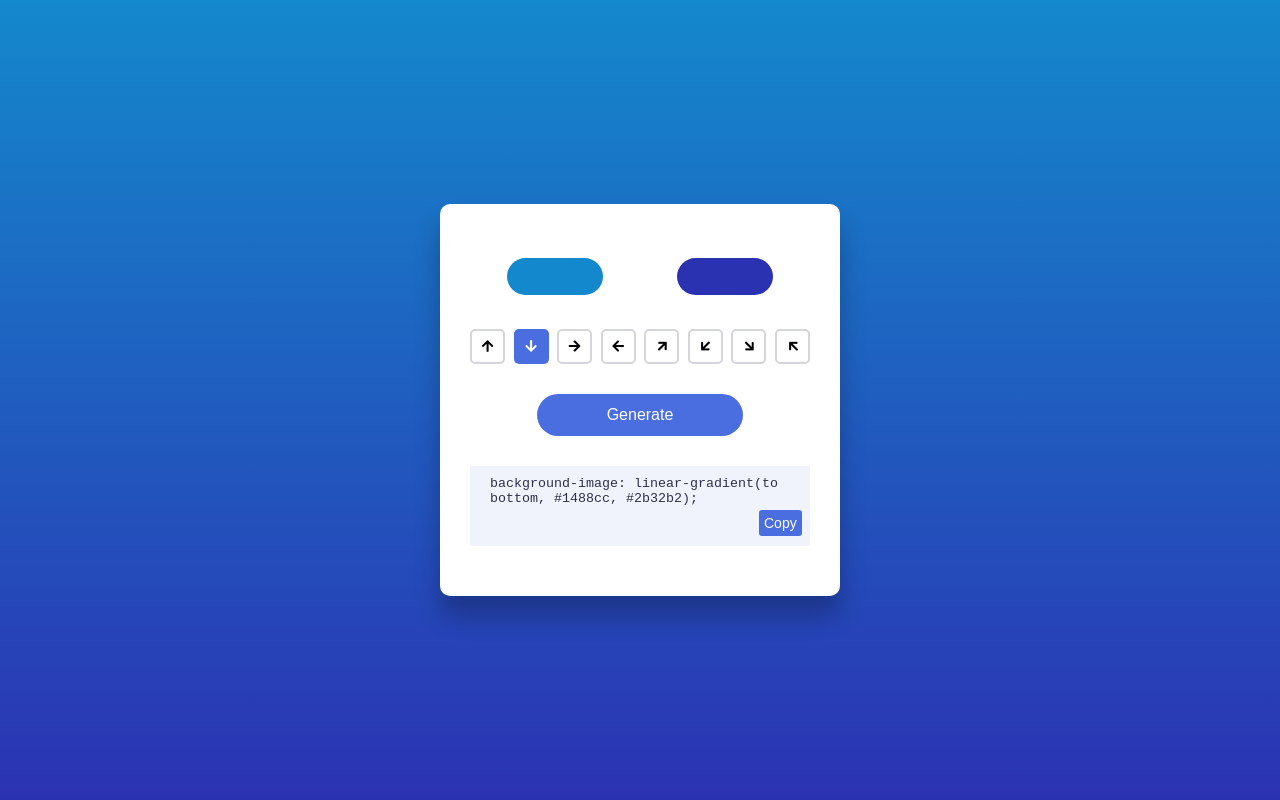
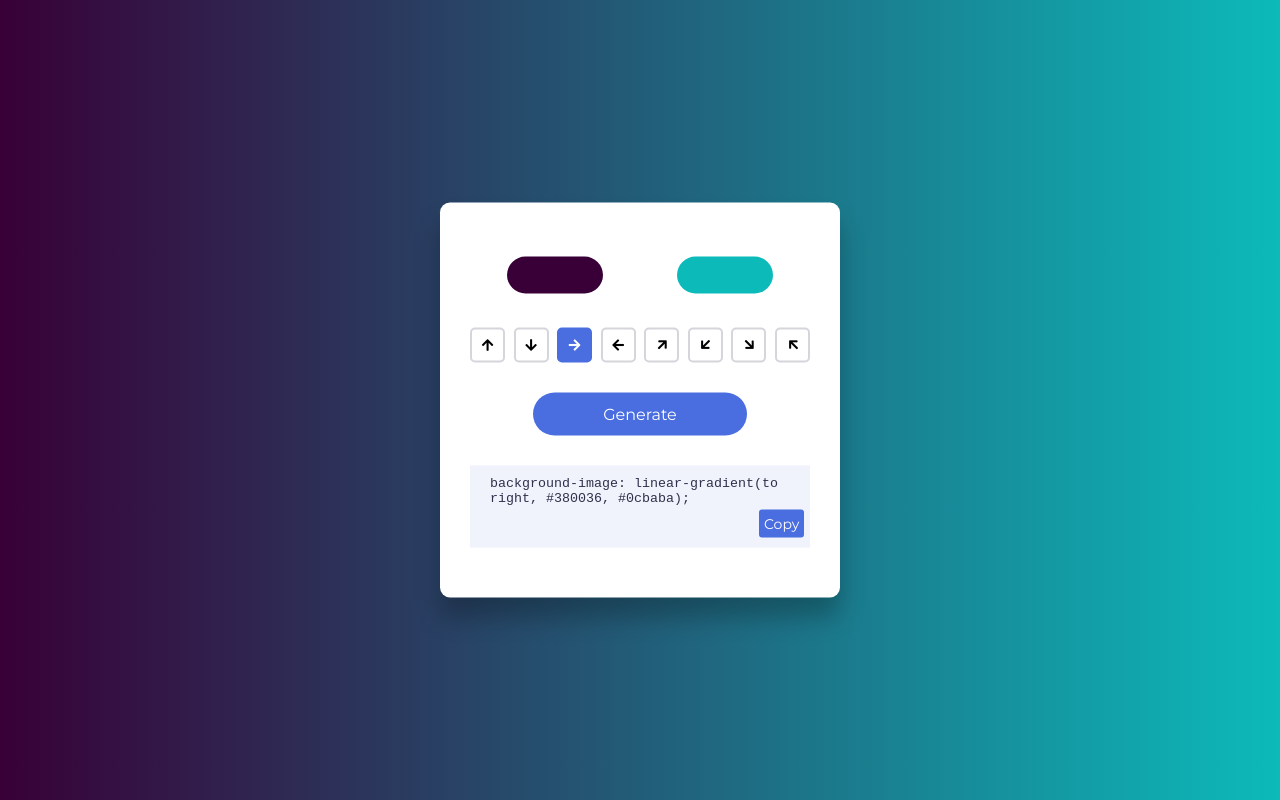
Before and after one commit to thisiskushal31/100-Javascript-Projects, a browser extension: page 008-Gradient_Generator/index.html in a window 1280 px wide. Drawn offline with Linux system fonts and the light colour scheme.

Commit message:
Final Code Changes

```diff
--- a/008-Gradient_Generator/app/css/style.css
+++ b/008-Gradient_Generator/app/css/style.css
@@ -1,40 +1,50 @@
 *,
 *:before,
-*:after{
+*:after {
     padding: 0;
     margin: 0;
     box-sizing: border-box;
     border: none;
     outline: none;
 }
-body{
+
+html,
+body {
+    box-sizing: border-box;
+    font-family: 'Montserrat', sans-serif;
+    font-size: 16px;
+}
+
+body {
     height: 100vh;
 }
-.container{
+
+/* --------------------
+Container for Generator
+--------------------*/
+.container {
     background-color: #ffffff;
-    /* border: 1px solid black; */
     width: 400px;
     padding: 50px 30px;
     position: absolute;
-    transform: translate(-50%,-50%);
+    transform: translate(-50%, -50%);
     top: 50%;
     left: 50%;
     border-radius: 10px;
-    box-shadow: 0 20px 25px rgba(0,0,0,0.25);
+    box-shadow: 0 20px 25px rgba(0, 0, 0, 0.25);
 
 }
 
-.container *:not(i){
-    /* font-family: ; */
-}
-
-.colors{
+/* --------------------
+Color Input Box
+--------------------*/
+.colorSelection {
     width: 100%;
     display: flex;
     justify-content: space-around;
 }
 
-input[type="color"]{
+input[type="color"] {
     -webkit-appearance: none;
     background-color: transparent;
     width: 100px;
@@ -42,18 +52,22 @@ input[type="color"]{
     cursor: pointer;
 }
 
-input[type="color"]::-webkit-color-swatch{
-border-radius: 20px;
-border: none;
+input[type="color"]::-webkit-color-swatch {
+    border-radius: 20px;
+    border: none;
 }
 
-.buttons{
+/* --------------------
+Arrow Buttons
+--------------------*/
+.arrowButtons {
     width: 100%;
     display: flex;
     justify-content: space-between;
     margin: 30px 0;
 }
-.buttons button{
+
+.arrowButtons button {
     height: 35px;
     width: 35px;
     background-color: transparent;
@@ -61,16 +75,22 @@ border: none;
     border-radius: 5px;
     cursor: pointer;
 }
-.rotate-icon i{
+
+.rotate-icon i {
     transform: rotate(45deg);
 }
 
-.buttons .active{
+.arrowButtons .active {
     border: none;
     background-color: #4a6ee0;
     color: #ffffff;
 }
-#submit{
+
+/* --------------------
+Generate Button
+--------------------*/
+.toGenerate {
+    font-family: 'Montserrat', sans-serif;
     display: block;
     background-color: #4a6ee0;
     color: #ffffff;
@@ -80,17 +100,24 @@ border: none;
     margin: 0 auto 30px auto;
     cursor: pointer;
 }
-.output{
+
+/* --------------------
+Code Output and Copy Button
+--------------------*/
+.Output {
     background-color: #f0f2fc;
 }
-#code{
+
+.codeOutput {
     width: 100%;
     resize: none;
     color: #30304a;
     padding: 10px 20px;
     background-color: transparent;
 }
-#copy{
+
+.copyCode {
+    font-family: 'Montserrat', sans-serif;
     font-size: 14px;
     background-color: #4a6ee0;
     color: #ffffff;
--- a/008-Gradient_Generator/app/js/script.js
+++ b/008-Gradient_Generator/app/js/script.js
@@ -1,25 +1,21 @@
-let colorOne = document.getElementById('color-a');
-let colorTwo = document.getElementById('color-b');
-let currentDirection = 'to bottom';
+let colorOne = document.getElementById('colorSelection-a');
+let colorTwo = document.getElementById('colorSelection-b');
+let currentDirection = 'to right';
 let outputCode = document.getElementById('code');
 
 function setDirection(value, _this) {
-    let directions = document.querySelectorAll(".buttons button");
-    // console.log(directions);
+    let directions = document.querySelectorAll(".arrowButtons button");
     for (let i of directions) {
         i.classList.remove('active');
     }
     _this.classList.add('active');
     currentDirection = value;
-    // console.log(currentDirection);
 }
+
 function generateCode() {
     outputCode.value = `background-image: linear-gradient(${currentDirection}, ${colorOne.value}, ${colorTwo.value});`
-
-
     document.getElementsByTagName("BODY")[0].style.backgroundImage = `linear-gradient(${currentDirection}, ${colorOne.value}, ${colorTwo.value})`;
 }
-
 
 function copyText() {
     outputCode.select();
--- a/008-Gradient_Generator/index.html
+++ b/008-Gradient_Generator/index.html
@@ -6,31 +6,32 @@
     <meta http-equiv="X-UA-Compatible" content="IE=edge">
     <meta name="viewport" content="width=device-width, initial-scale=1.0">
     <title>Gradient Generator</title>
-    <!-- font aweosme -->
+    <!-- Fonts Awesome For Arrows More Details on https://www.w3schools.com/icons/fontawesome_icons_directional.asp -->
     <link rel="stylesheet" href="https://cdnjs.cloudflare.com/ajax/libs/font-awesome/5.15.3/css/all.min.css">
-
-    <!-- google font -->
-
-    <!-- stylesheet  -->
+    <!--Google Font-->
+    <link rel="preconnect" href="https://fonts.googleapis.com">
+    <link rel="preconnect" href="https://fonts.gstatic.com" crossorigin>
+    <link href="https://fonts.googleapis.com/css2?family=Montserrat:ital,wght@0,100;0,200;0,300;0,400;0,500;0,600;0,700;0,800;0,900;1,100;1,200;1,300;1,400;1,500;1,600;1,700;1,800;1,900&display=swap" rel="stylesheet">
+    <!-- Stylesheet -->
     <link rel="stylesheet" href="/app/css/style.css">
 </head>
 
 <body>
     <div class="container">
-        <div class="colors">
-            <input type="color" id="color-a" value="#1488cc">
-            <input type="color" id="color-b" value="#2b32b2">
+        <div class="colorSelection">
+            <input type="color" id="colorSelection-a" value="#380036">
+            <input type="color" id="colorSelection-b" value="#0cbaba">
         </div>
-        <div class="buttons">
+        <div class="arrowButtons">
             <button onclick="setDirection('to top',this)">
                 <i class="fas fa-arrow-up"></i>
             </button>
 
-            <button class="active" onclick="setDirection('to bottom',this)">
+            <button  onclick="setDirection('to bottom',this)">
                 <i class="fas fa-arrow-down"></i>
             </button>
 
-            <button onclick="setDirection('to right',this)">
+            <button class="active" onclick="setDirection('to right',this)">
                 <i class="fas fa-arrow-right"></i>
             </button>
 
@@ -54,10 +55,10 @@
                 <i class="fas fa-arrow-left"></i>
             </button>
         </div>
-        <button id="submit" onclick="generateCode()">Generate</button>
-        <div class="output">
-            <textarea id="code" rows="2"></textarea>
-            <button id="copy" onclick="copyText()">Copy</button>
+        <button class="toGenerate" id="submit" onclick="generateCode()">Generate</button>
+        <div class="Output">
+            <textarea class="codeOutput" id="code" rows="2"></textarea>
+            <button class="copyCode" id="copy" onclick="copyText()">Copy</button>
         </div>
     </div>
 
```
Also changed, not shown: 008-Gradient_Generator/assets/Gradient_Generator_Two_Colour_Web_Output.png (added), 008-Gradient_Generator/assets/info.txt (deleted).
